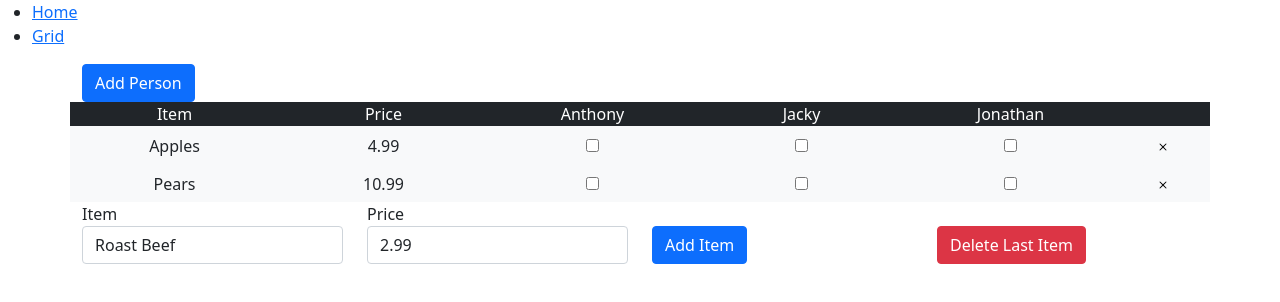
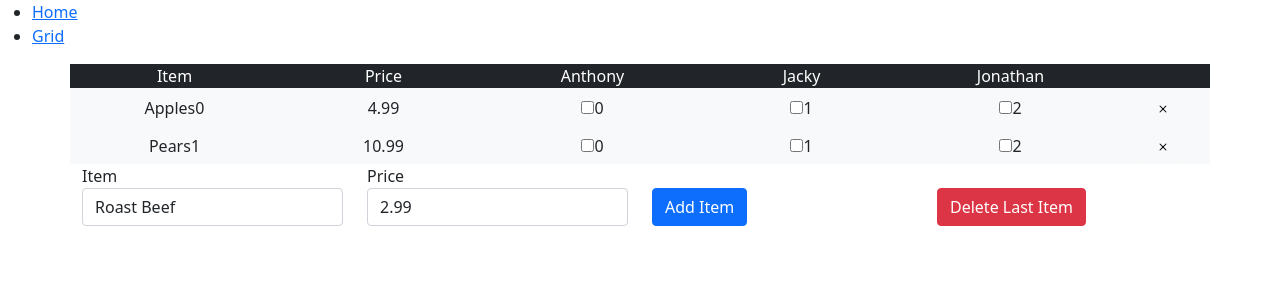
Before and after one commit to jlu51/Basket, a React (Create React App) app: page /grid in a window 1280 px wide. Shown: the top 302 px of the page. Built offline with nearby package versions, Linux system fonts and the light colour scheme; a small style sheet from the web is missing.

Commit message:
Update GridCalculator.js
Added method that keeps track of the count of each person per each item. Also added logic to handle checking and unchecking and the correct effect on affecting the count field

```diff
--- a/src/components/GridCalculator.js
+++ b/src/components/GridCalculator.js
@@ -3,7 +3,7 @@ import { BsX } from "react-icons/bs";
 
 function GridCalculator() {
    const [rows, setRows] = useState([
-      {itemName: "Apples", price: 4.99}, {itemName: "Pears", price: 10.99}]);
+      {itemName: "Apples", price: 4.99, count: 0, splitPrice: 0}, {itemName: "Pears", price: 10.99, count: 0, splitPrice: 0}]);
    const [header, setHeader] = useState(["Item", "Price", "Anthony", "Jacky", "Jonathan"]);
    const [item, setItem] = useState("Roast Beef");
    const [price, setPrice] = useState("2.99");
@@ -34,18 +34,39 @@ function GridCalculator() {
 
    function handleAddRow(item, price) {
       console.log(price + " " + item);
-      if (item != "" && price != 0) {
+      if (item !== "" && price !== 0) {
          setRows(prevRows => {
-            return [...prevRows, {itemName: item, price: price}]
+            return [...prevRows, {itemName: item, price: price, count: 0}]
          })
-         // setItem("")
-         // setPrice("")
+         // setItem("") used to reset input fields
+         // setPrice("") used to reset input fields
          console.log("DEPTH")
       }
    }
 
    function testClick() {
       console.log("CLICKED")
+   }
+
+   function testCheckedBox(event, rowIndex, colIndex) {
+
+      const myRows = rows
+      // console.log(myRows)
+      console.log(event.target.checked)
+
+      // This accounts for the number of people that are pitching in for item, based off of the check box status
+      if (event.target.checked) {
+         myRows[rowIndex].count++
+      }
+      else {
+         myRows[rowIndex].count--
+      }
+
+      if (myRows[rowIndex].count > 0) {
+         myRows[rowIndex].splitPrice = (myRows[rowIndex].price / myRows[rowIndex].count).toFixed(2)
+      }
+      console.log(rows[rowIndex])
+      // console.log("rIdx: " + rows[rowIndex].itemName + " " + "cIdx: " + header[colIndex + 2])
    }
 
    function handleRemoveLastRow() {
@@ -55,7 +76,7 @@ function GridCalculator() {
    return (
       <div>
          <div className="container">
-            <button type="button" className="btn btn-primary" onClick={() => handleAddHeader("Carsonn")}>Add Person</button>
+            {/* <button type="button" className="btn btn-primary" onClick={() => handleAddHeader("Carsonn")}>Add Person</button> */}
             <div className="row bg-dark text-white text-center">
                {header.map(head => (
                   <div class="col">
@@ -64,21 +85,23 @@ function GridCalculator() {
                ))}
                <div class="col-1"/>
             </div>
-            {rows.map((row, index) => (
+            {rows.map((row, rowIndex) => (
                   <div className="row text-center">
-                     <div class="col pt-2 bg-light">
+                     <div className="col pt-2 bg-light">
                         {row.itemName}
+                        {rowIndex}
                      </div>
                      <div class="col pt-2 bg-light">
                         {row.price}
                      </div>
-                     {header.slice(2).map(item => (
-                        <div class="col pt-2 bg-light">
-                           <input type="checkbox"/>
+                     {header.slice(2).map((item, colIndex) => (
+                        <div className="col pt-2 bg-light">
+                           <input type="checkbox" onChange={(event) => testCheckedBox(event, rowIndex, colIndex)} />
+                           {colIndex}
                         </div>
                      ))}
-                     <div class="col-1 bg-light">
-                        <button type="button" class="btn btn-light" onClick={() => handleRemoveIdxRow(index)}>
+                     <div className="col-1 bg-light">
+                        <button type="button" className="btn btn-light" onClick={() => handleRemoveIdxRow(rowIndex)}>
                            <BsX/>
                         </button>
                      </div>
@@ -86,14 +109,14 @@ function GridCalculator() {
                ))}
             <div className="container-fullwidth">
                <form>
-                  <div class="row ">
+                  <div className="row ">
                      <div className="col">
                         <label for="inputItem">Item</label>
-                        <input type="text" class="form-control" value={item} placeholder="Arby's Roast Beef Sandwich" id="inputItem" onChange={e => setItem(e.target.value)}/>
+                        <input type="text" className="form-control" value={item} placeholder="Arby's Roast Beef Sandwich" id="inputItem" onChange={e => setItem(e.target.value)}/>
                      </div>
                      <div className="col">
                         <label for="inputPrice">Price</label>
-                        <input type="text" class="form-control" value={price} placeholder="2.99" id="inputPrice" onChange={e => setPrice(e.target.value)}/>
+                        <input type="text" className="form-control" value={price} placeholder="2.99" id="inputPrice" onChange={e => setPrice(e.target.value)}/>
                      </div>
                      <div className="col">
                         <button type="button" className="mt-4 btn btn-primary" onClick={() => handleAddRow(item, price)}>Add Item</button>
```
